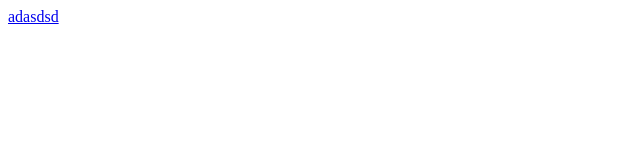
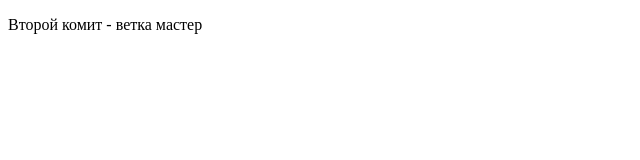
Before and after one commit to MrGribovod/workout, a plain HTML site: page index.html in a window 1280 px wide. Shown: the whole page, without its empty margins (0-640 px from the left). Drawn offline with Linux system fonts and the light colour scheme.

Commit message:
Второй комит -  ветка мастер

```diff
--- a/index.html
+++ b/index.html
@@ -7,6 +7,6 @@
     <title>Document</title>
 </head>
 <body>
-    <a href="dadadad">adasdsd</a>
+    <p>Второй комит -  ветка мастер</p>
 </body>
 </html>
```
